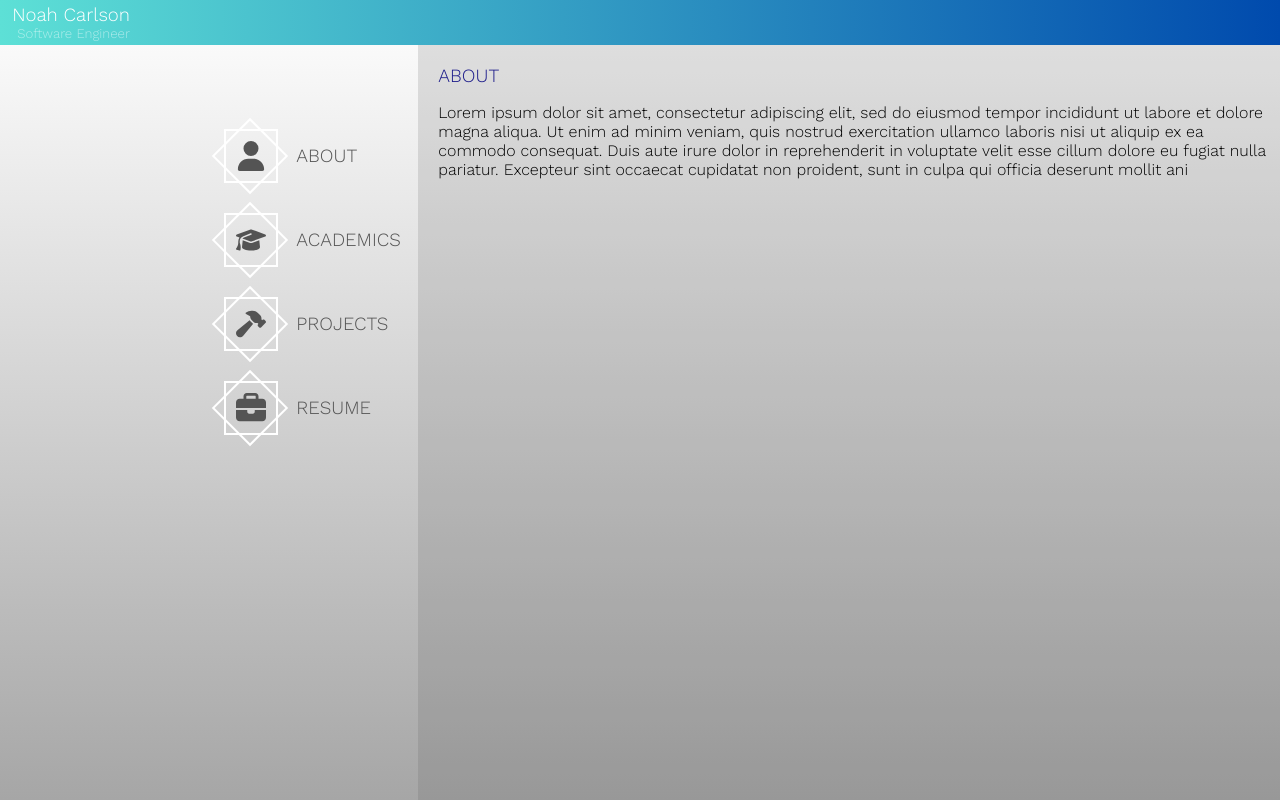
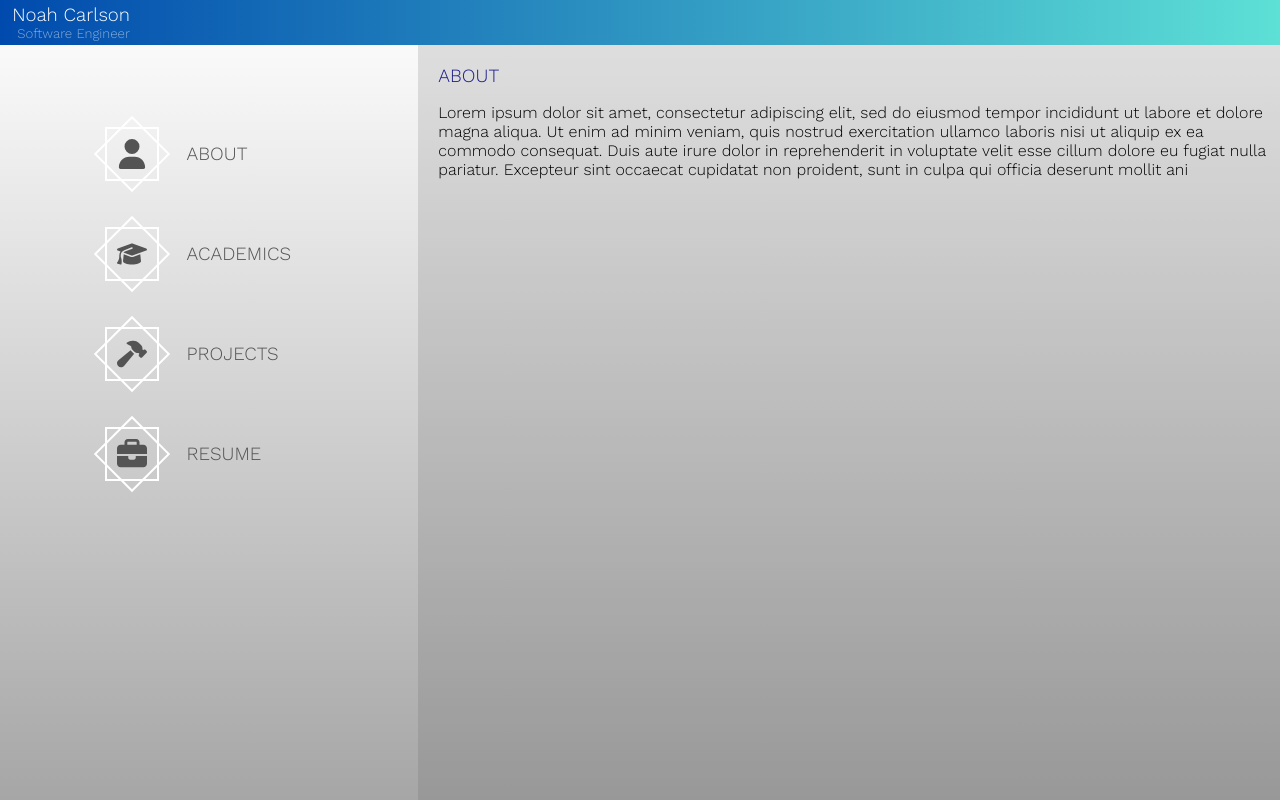
Before and after one commit to Smirqy/resume_site, a React (Create React App) app: page / in a window 1280 px wide. Built offline with nearby package versions, Linux system fonts and the light colour scheme.

Commit message:
Fixed hover animation

```diff
--- a/src/App.css
+++ b/src/App.css
@@ -10,7 +10,7 @@
   display: flex;
   flex-direction: column;
   height: 45px;
-  background: linear-gradient(90deg,#5de0d6, #004aad);
+  background: linear-gradient(90deg, #004aad, #5de0d6);
   padding-right: calc(100% - 130px);
   text-align: right;
   justify-content: center;
@@ -94,6 +94,8 @@
   opacity: .5;
 }
 
+
+
 /* flex: 1;
   padding: 10px;
   min-width: 300px;
--- a/src/components/MenuSelection.js
+++ b/src/components/MenuSelection.js
@@ -34,11 +34,16 @@ function MenuSelection(props) {
     return (
 
         <div className="menu_selection">
+            {getIcon()}
+            <div className="menu-selection-hover"></div>
+            <h3 className='clean-header text'>{title}</h3>
             <div className="square-2"></div>
             <div className="square-1"></div>
 
-            {getIcon()}
-            <h3 className='clean-header text'>{title}</h3>
+
+
+
+
         </div>
     );
 }
--- a/src/stylesheets/MenuSelection.css
+++ b/src/stylesheets/MenuSelection.css
@@ -3,18 +3,19 @@
     flex-direction: row;
     border-radius: 10px;
     align-items: center;
-    margin-top:30px;
-    margin-bottom:30px;
+    margin-top:12%;
+    margin-bottom:12%;
     color: #545454;
-    padding-left: calc(100% - 300px);
-
+    padding-left: 25%;
+    position: relative;
 }
 
 .icon {
     margin: 10px;
     width: 30px;
     height: 30px;
-    padding-right: 20px;
+    padding-right: 30px;
+    padding-left: 2px;
 }
 .icon-wrapper {
     display: flex;
@@ -24,17 +25,35 @@
     font-weight: 300;
 }
 
+.position-relative {
+    position: relative;
+    left: 50px;
+  }
+
+  .menu-selection-hover {
+    width: 77px;
+    height: 77px;
+    position: absolute;
+    top: -13px;
+    right: 134px;
+    border-radius: 50%;
+    z-index: 101;
+  }
+
+  .menu-text-selection-hover {
+    top: 15px;
+    right: 10px;
+    border-radius: 50%;
+    z-index: 101;
+  }
 
 .square-1 {
     width: 50px; /* Set the desired size of the square */
     height: 50px; /* Set the desired size of the square */
     border: 2px solid white; /* Border color for the square */
     transition: transform 0.5s ease; /* Add a transition for smooth rotation */
-    position: relative;
-    left: 51.5px;
+    position: absolute;
 }
-
-
 
 .square-2 {
     width: 50px; /* Set the desired size of the square */
@@ -42,15 +61,33 @@
     border: 2px solid white; /* Border color for the square */
     transform: rotate(45deg);
     transition: transform 0.5s ease; /* Add a transition for smooth rotation */
-    position: relative;
-
-    left:105px;
+    position: absolute;
+}
+.menu-selection-hover:hover {
+    cursor: pointer;
 }
 
-.menu_selection:hover > .square-1 {
+.text:hover {
+    cursor: pointer;
+    text-decoration: underline;
+}
+
+.menu-selection-hover:hover ~ .square-1 {
     transform: rotate(45deg);
 }
 
-.menu_selection:hover > .square-2 {
+.menu-selection-hover:hover ~ .square-2 {
     transform: rotate(135deg);
 }
+
+.menu-selection-hover:hover + .text {
+    text-decoration: underline;
+}
+
+.text:hover ~ .square-1 {
+    transform: rotate(45deg);
+}
+
+.text:hover ~ .square-2 {
+    transform: rotate(135deg);
+}
```
